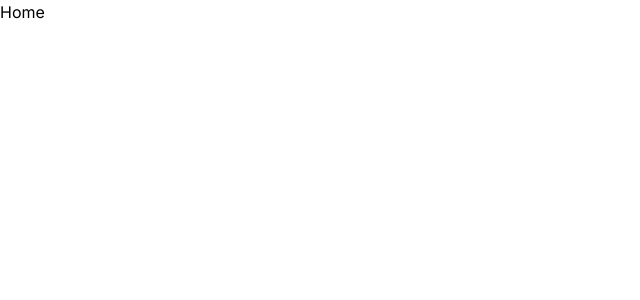
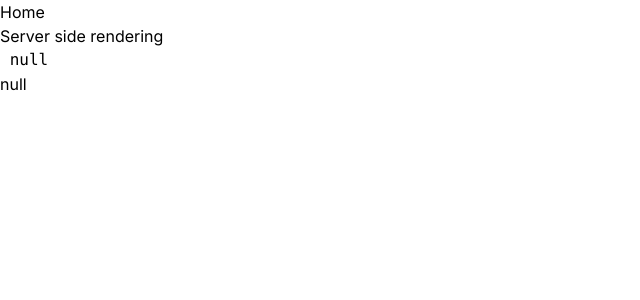
Before and after one commit to femiabimbola/next-auth-tutorial, a Next.js app: page / in a window 1280 px wide. Shown: the top 300 px of the page, without its empty margins (0-640 px from the left). Built offline with nearby package versions, Linux system fonts and the light colour scheme; no server answers.

Commit message:
understanding session

```diff
--- a/app/api/auth/[...nextauth]/route.jsx
+++ b/app/api/auth/[...nextauth]/route.jsx
@@ -1,3 +1,5 @@
+// Check /api/auth/signin
+
 import NextAuth from "next-auth/next";
 import prisma from  '../../../libs/prismadb'
 import { PrismaAdapter } from "@next-auth/prisma-adapter";
--- /dev/null
+++ b/app/components/user.jsx
@@ -0,0 +1,17 @@
+"use client"
+
+import { useSession } from "next-auth/react"
+
+function User() {
+    const { data: session} = useSession()
+  return (
+    <div>
+        {JSON.stringify(session)}
+    </div>
+  )
+}
+
+export default User
+
+// React context is available at the server means use
+// use "use context"
--- /dev/null
+++ b/app/context/AuthContext.jsx
@@ -0,0 +1,12 @@
+'use client'
+// Do any session inside another seprate file
+
+import { SessionProvider } from 'next-auth/react'
+
+export const Provider = ({children}) => {
+  return(
+    <SessionProvider>
+      {children}
+    </SessionProvider>
+  )
+}
--- a/app/layout.js
+++ b/app/layout.js
@@ -1,5 +1,8 @@
+import { Provider } from './context/AuthContext'
 import './globals.css'
 import { Inter } from 'next/font/google'
+
+// Do not any provider inside the layout
 
 const inter = Inter({ subsets: ['latin'] })
 
@@ -11,7 +14,7 @@ export const metadata = {
 export default function RootLayout({ children }) {
   return (
     <html lang="en">
-      <body className={inter.className}>{children}</body>
+      <body className={inter.className}><Provider> {children} </Provider></body>
     </html>
   )
 }
--- a/app/page.js
+++ b/app/page.js
@@ -1,9 +1,19 @@
+// getServersession ia always on the server side
 
+import { getServerSession } from "next-auth"
+import { authOptions } from "./api/auth/[...nextauth]/route"
+import User from "./components/user"
 
-export default function Home() {
+export default async function Home() {
+  //
+  const session = await getServerSession(authOptions)
+
   return (
     <section>
       <h1> Home </h1>
+      <h1> Server side rendering </h1>
+      <pre> {JSON.stringify(session)} </pre>
+      <User />
     </section>
   )
 }
```
